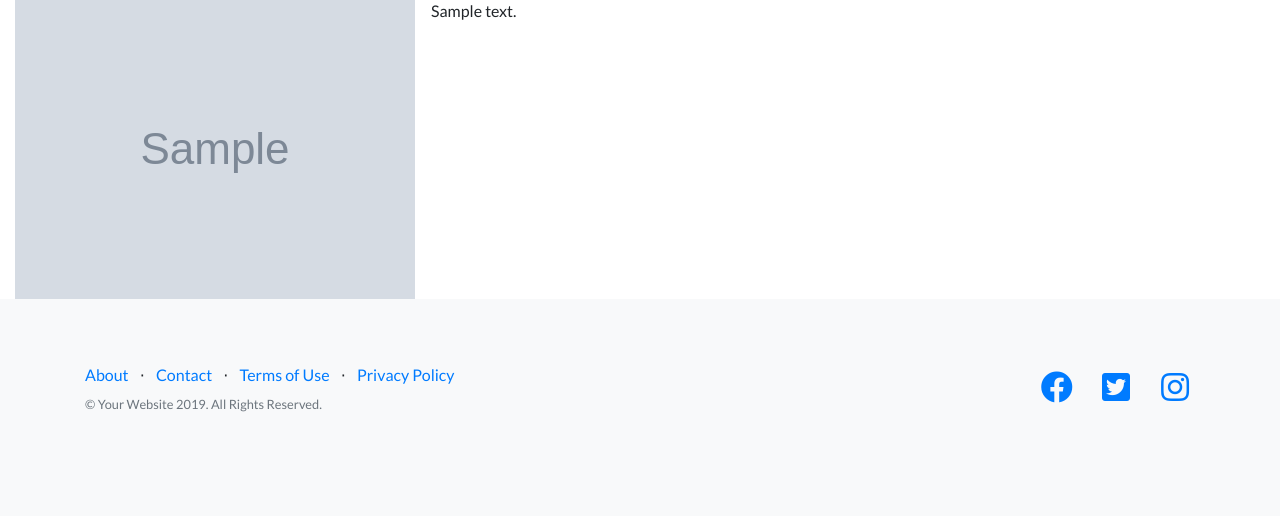
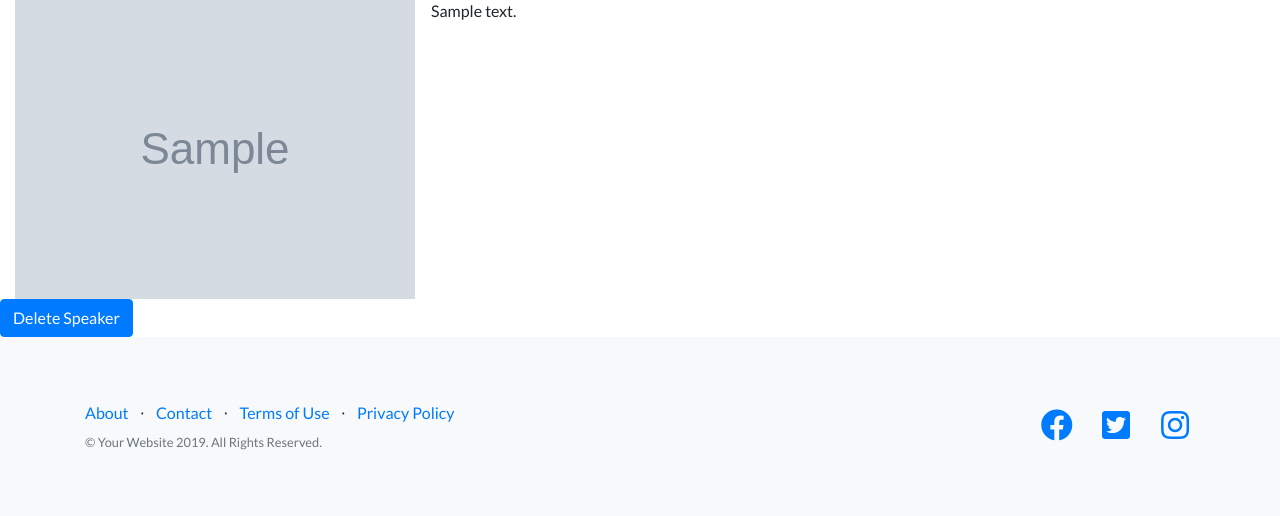
Before and after one commit to petergalvin-cyber/Milestone3_KeyNote, a Flask app: template templates/speaker_bio.html in a window 1280 px wide. Shown: the part 675-1191 px from the top of the page. Before the commit the page ends 1087 px from the top, so only its background shows below. Run offline with Flask 2, Linux system fonts and the light colour scheme; the template is opened without the code that fills it: most values are stand-ins (such as "Sample title", 1, 10 or a date in 2020); grey boxes marked "Sample" are stand-in pictures; some libraries are stand-ins or nearby versions.

Commit message:
Added Delete speaker functionality

```diff
--- a/templates/speaker_bio.html
+++ b/templates/speaker_bio.html
@@ -15,7 +15,10 @@
         {{item.bio}}
     </div>
 
-    {% endfor %}
 </div>
 
+<div class="row">
+        <a href="{{url_for('deletespeaker',speaker_id=item._id)}}" class="btn btn-primary">Delete Speaker</a>
+</div>
+{% endfor %}
 {% endblock %}
```
